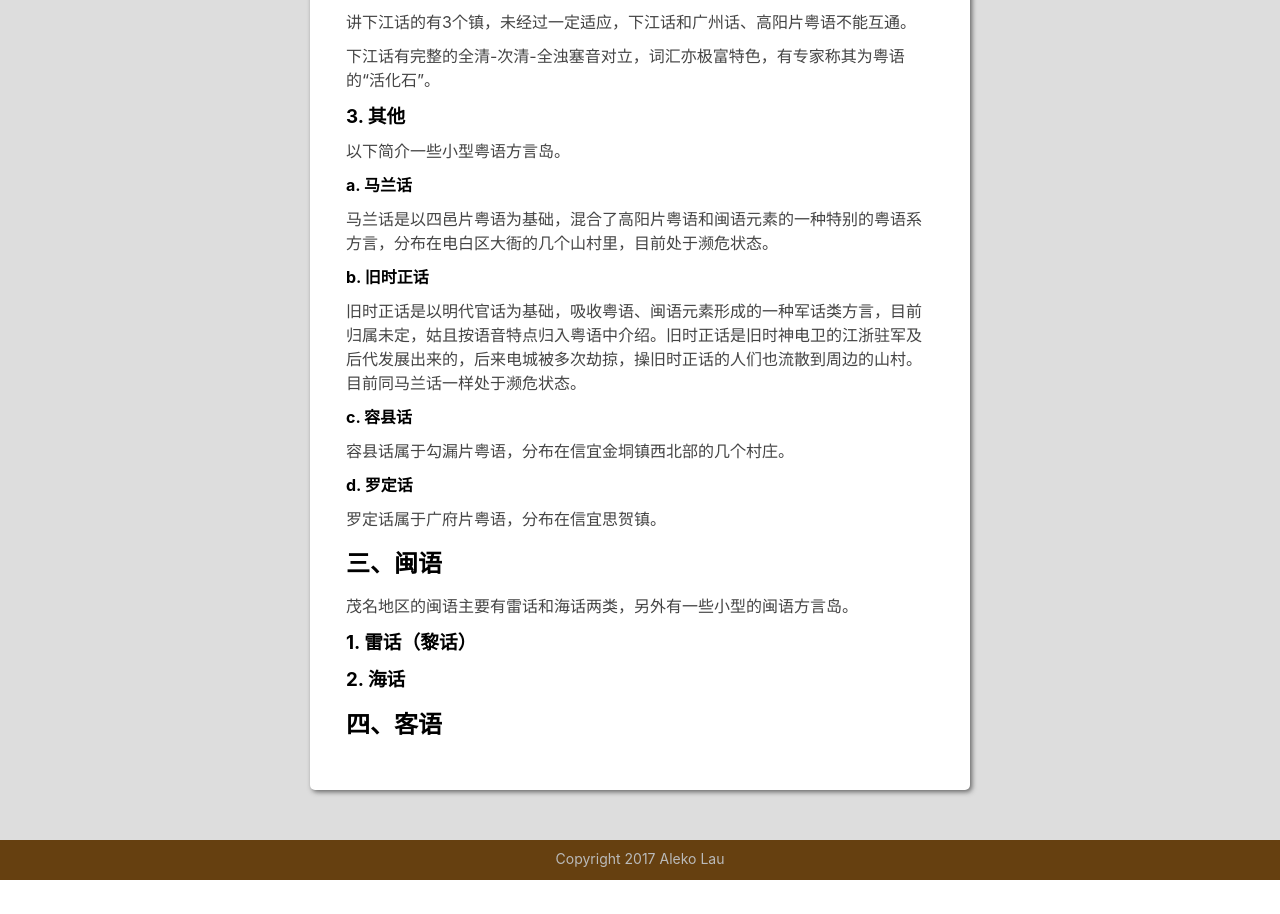
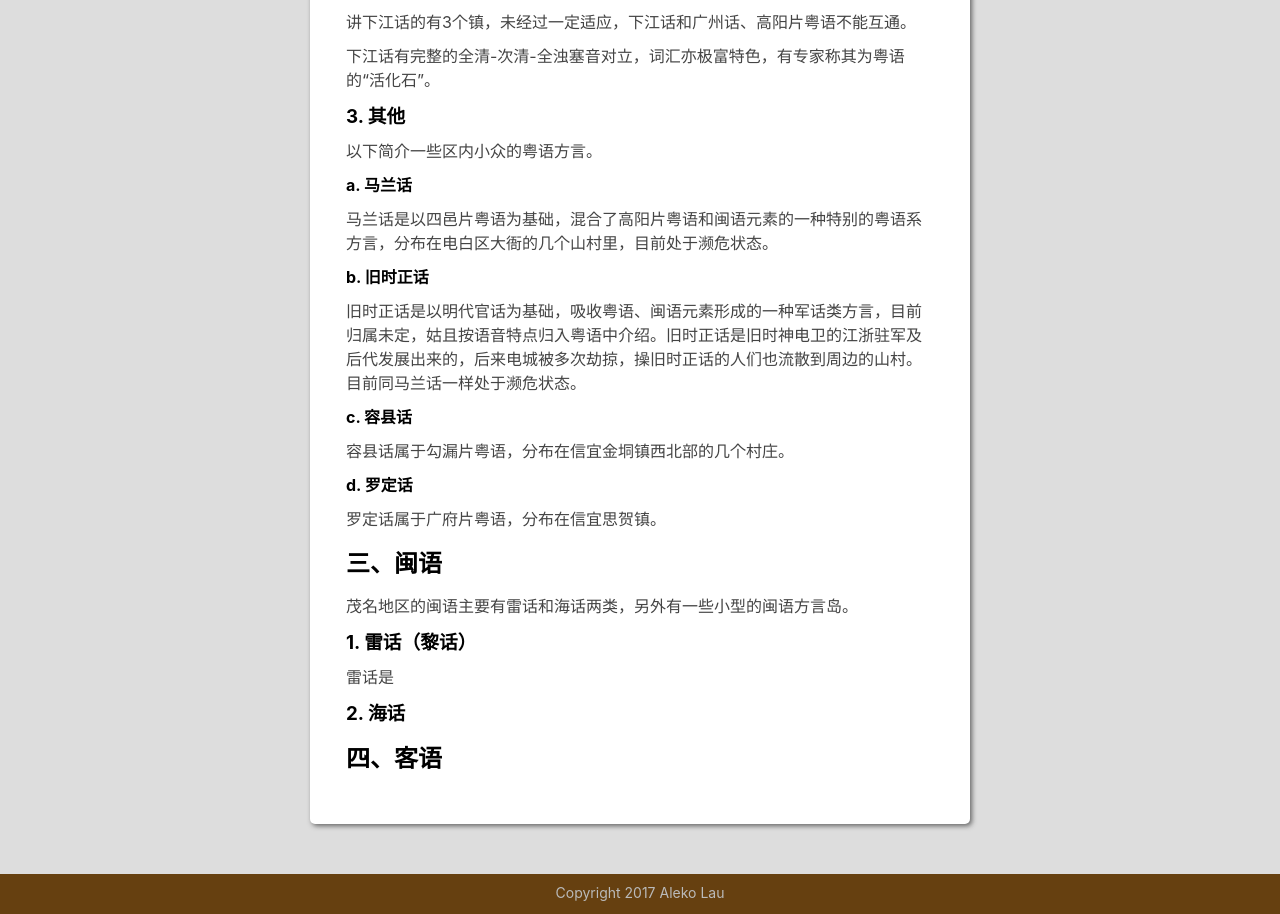
Before and after one commit to estemomento/trialect, a Vue app in the folder frontend/: page /intro in a window 1280 px wide. Shown: the part 1620-2534 px from the top of the page. Before the commit the page ends 2500 px from the top, so only its background shows below. Built offline with nearby package versions, Linux system fonts and the light colour scheme.

Commit message:
fix bugs

```diff
--- a/frontend/src/components/pages/intro.vue
+++ b/frontend/src/components/pages/intro.vue
@@ -25,7 +25,7 @@
       <p>讲下江话的有3个镇，未经过一定适应，下江话和广州话、高阳片粤语不能互通。</p>
       <p>下江话有完整的全清-次清-全浊塞音对立，词汇亦极富特色，有专家称其为粤语的“活化石”。</p>
       <h3>3. 其他</h3>
-      <p>以下简介一些小型粤语方言岛。</p>
+      <p>以下简介一些区内小众的粤语方言。</p>
       <h4>a. 马兰话</h4>
       <p>马兰话是以四邑片粤语为基础，混合了高阳片粤语和闽语元素的一种特别的粤语系方言，分布在电白区大衙的几个山村里，目前处于濒危状态。</p>
       <h4>b. 旧时正话</h4>
@@ -37,7 +37,7 @@
       <h2>三、闽语</h2>
       <p>茂名地区的闽语主要有雷话和海话两类，另外有一些小型的闽语方言岛。</p>
       <h3>1. 雷话（黎话）</h3>
-      <p></p>
+      <p>雷话是</p>
       <h3>2. 海话</h3>
       <p></p>
       <h2>四、客语</h2>
```
